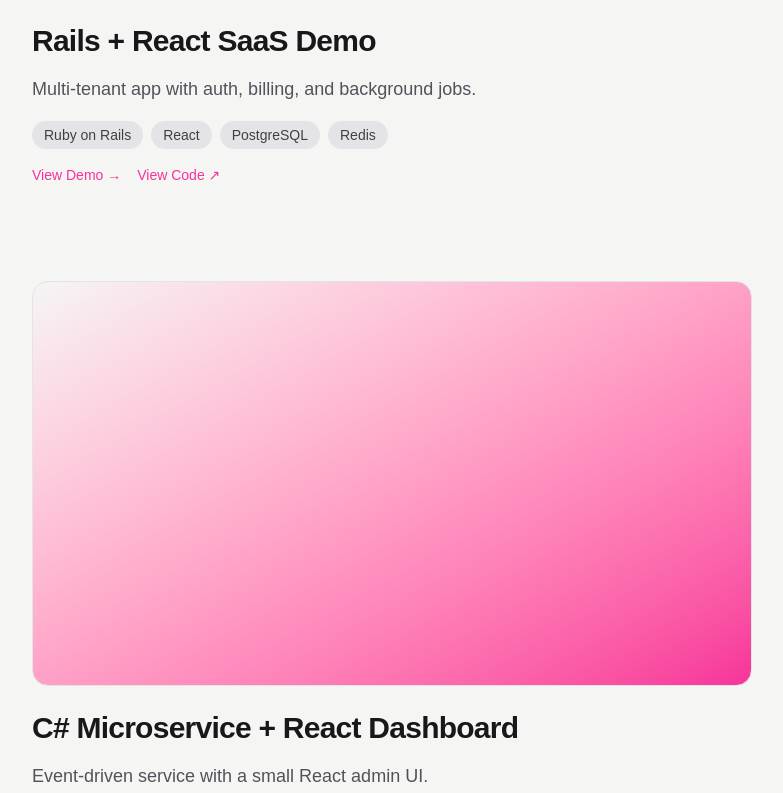
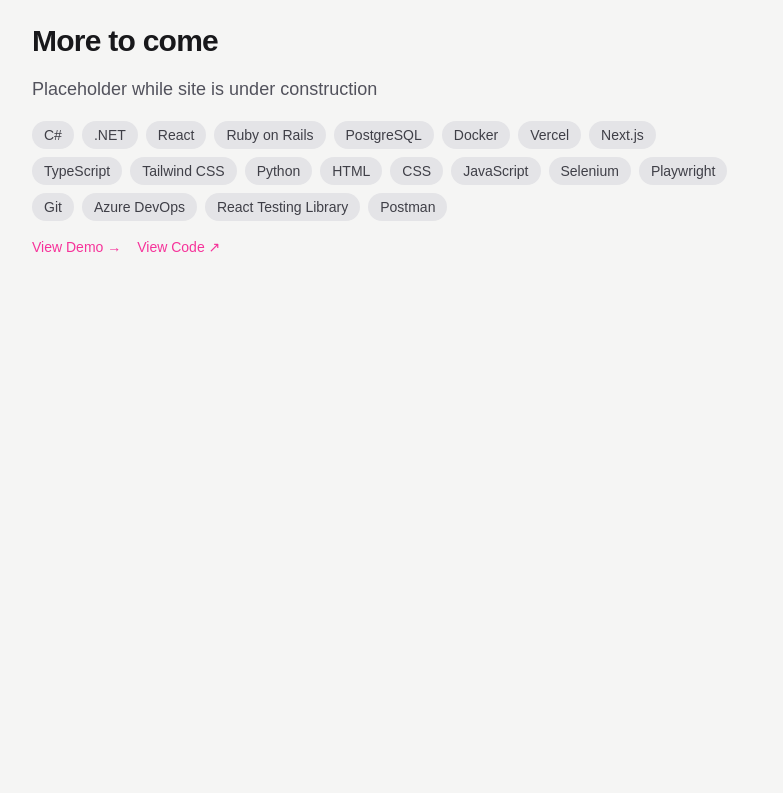
Before and after one commit to DaltonDayton/daltondayton, a Next.js app: page /projects in a window 1280 px wide. Shown: the part 1487-2280 px from the top of the page, without its empty margins (248-1031 px from the left). After the commit the page ends 1840 px from the top, so only its background shows below. Built offline with nearby package versions, Linux system fonts and the light colour scheme.

Commit message:
update data

```diff
--- a/src/features/projects/data.ts
+++ b/src/features/projects/data.ts
@@ -14,36 +14,35 @@
     },
   },
   {
-    slug: "rails-react-app",
-    name: "Rails + React SaaS Demo",
-    summary: "Multi-tenant app with auth, billing, and background jobs.",
-    tech: ["Ruby on Rails", "React", "PostgreSQL", "Redis"],
+    slug: "More-to-come",
+    name: "More to come",
+    summary: "Placeholder while site is under construction",
+    tech: [
+      "C#",
+      ".NET",
+      "React",
+      "Ruby on Rails",
+      "PostgreSQL",
+      "Docker",
+      "Vercel",
+      "Next.js",
+      "TypeScript",
+      "Tailwind CSS",
+      "Python",
+      "HTML",
+      "CSS",
+      "JavaScript",
+      "Selenium",
+      "Playwright",
+      "Git",
+      "Azure DevOps",
+      "React Testing Library",
+      "Postman",
+    ],
     role: "Solo dev",
     links: {
       demo: "https://your-rails-demo.com",
       repo: "https://github.com/you/rails-react-saas",
     },
   },
-  {
-    slug: "dotnet-microservice",
-    name: "C# Microservice + React Dashboard",
-    summary: "Event-driven service with a small React admin UI.",
-    tech: ["C#", ".NET", "React", "Docker"],
-    role: "Solo dev",
-    links: {
-      demo: "https://your-dotnet-demo.com",
-      repo: "https://github.com/you/dotnet-react-service",
-    },
-  },
-  {
-    slug: "csharp-portfolio",
-    name: "C# Portfolio",
-    summary: "A portfolio built with C# and .NET.",
-    tech: ["C#", ".NET", "React", "Docker"],
-    role: "Solo dev",
-    links: {
-      demo: "https://your-csharp-demo.com",
-      repo: "https://github.com/you/csharp-portfolio",
-    },
-  },
 ];
```
